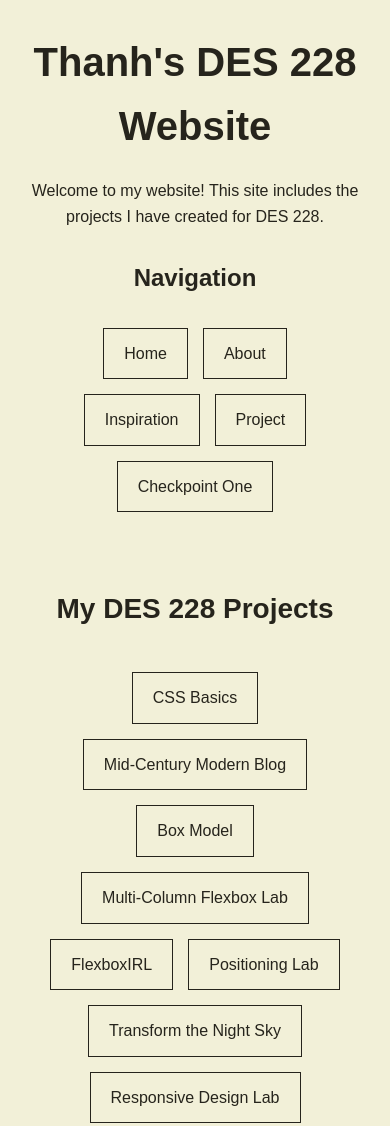
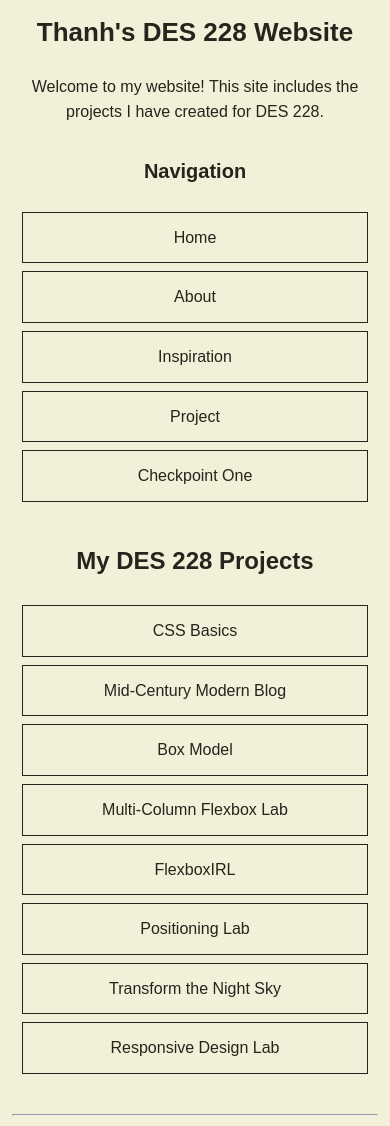
Before and after one commit to thanhthaonguyenn/des-228, a plain HTML site: page index.html in a window 390 px wide. Shown: the top 1126 px of the page. Drawn offline with Linux system fonts and the light colour scheme.

Commit message:
Complete Checkpoint Two Responsive Point of Entry

```diff
--- a/css/style.css
+++ b/css/style.css
@@ -272,3 +272,93 @@ h2 {
   background-color: #E8A0BF;
   box-shadow: 0 4px 12px rgba(180, 90, 130, 0.25);
 }
+
+
+/* Checkpoint Two: Responsive Point of Entry */
+
+.home-page img,
+.home-page iframe {
+    max-width: 100%;
+}
+
+.home-page .main-nav a,
+.home-page .project-nav a {
+    max-width: 100%;
+    overflow-wrap: anywhere;
+    text-align: center;
+}
+
+/* Breakpoint 1: 768px */
+
+@media screen and (max-width: 768px) {
+
+    .home-page {
+        padding: 20px;
+    }
+
+    .home-page h1 {
+        font-size: 32px;
+    }
+
+    .home-page .main-nav,
+    .home-page .project-nav {
+        gap: 10px;
+        padding: 10px;
+    }
+
+    .home-page .project-nav a {
+        flex: 1 1 40%;
+        padding: 10px 15px;
+    }
+
+    .home-page .project-title {
+        font-size: 24px;
+        margin-top: 40px;
+    }
+}
+
+/* Breakpoint 2: 480px */
+
+@media screen and (max-width: 480px) {
+
+    .home-page {
+        padding: 12px;
+    }
+
+    .home-page h1 {
+        font-size: 26px;
+    }
+
+    .home-page h2 {
+        font-size: 20px;
+    }
+
+    .home-page p {
+        font-size: 16px;
+    }
+
+    .home-page .main-nav,
+    .home-page .project-nav {
+        flex-direction: column;
+        align-items: stretch;
+        gap: 8px;
+    }
+
+    .home-page .main-nav a,
+    .home-page .project-nav a {
+        flex: 0 1 auto;
+        width: 100%;
+        padding: 12px;
+        text-align: center;
+    }
+
+    .home-page .project-title {
+        margin-top: 30px;
+        margin-bottom: 15px;
+    }
+
+    .home-page .main-nav a:hover,
+    .home-page .project-nav a:hover {
+        transform: none;
+    }
+}
--- a/index.html
+++ b/index.html
@@ -2,11 +2,12 @@
 <html lang="en">
   <head>
    <meta charset="UTF-8">
+   <meta name="viewport" content="width=device-width, initial-scale=1.0">
    <link rel="stylesheet" href="css/style.css">
    <title>Thanh's DES 228 Website</title>
   </head>
 
-  <body>
+  <body class="home-page">
    <h1>Thanh's DES 228 Website</h1>
 
    <p>Welcome to my website! This site includes the projects I have created for DES 228.</p>
```
Also changed, not shown: checkpoint_one.html (+82 -4 lines), img/checkpoint2-mobile.png (added), 3 other files.
